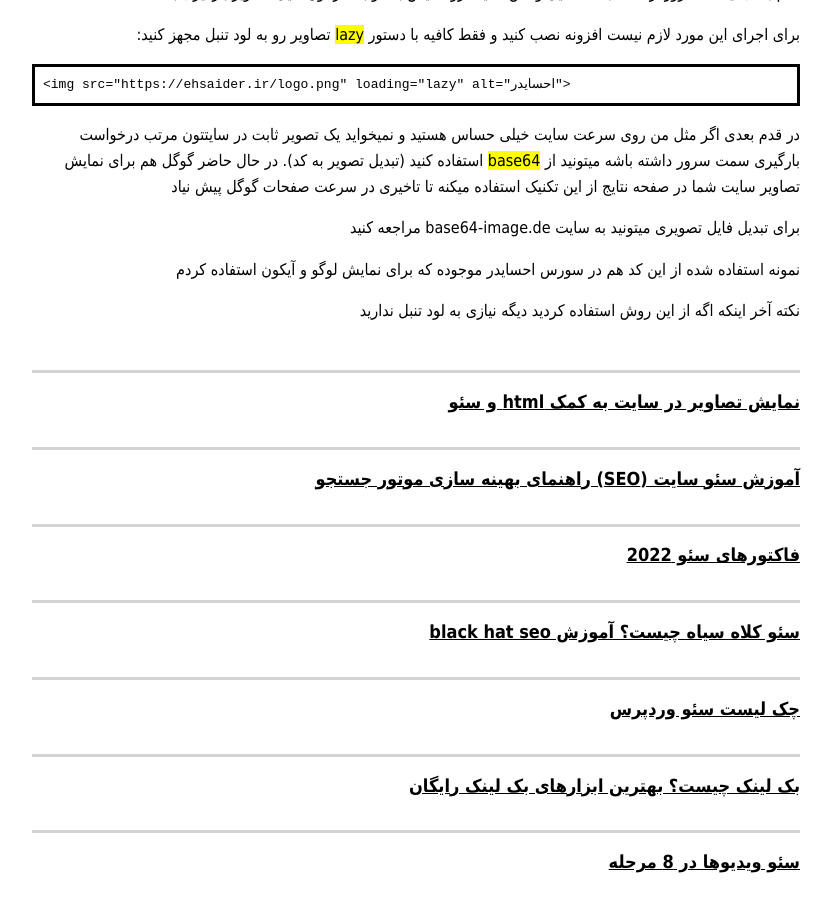
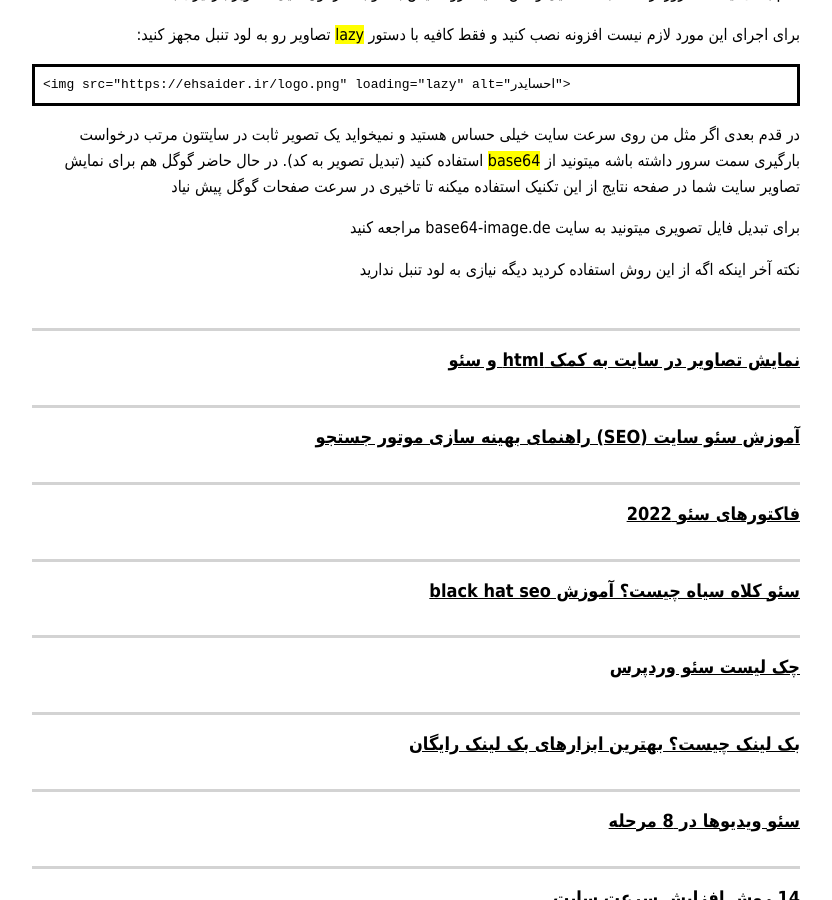
Before and after one commit to darkblog/darkblog.github.io, a Jekyll site: the page built from _posts/2022-7-20-1.md, in a window 1280 px wide and 900 px high, scrolled down 505 px. Shown: the whole window, without its empty margins (224-1056 px from the left). Built offline with Jekyll 4.4.1, drawn with Linux system fonts in a browser that asks for light colours.

Commit message:
Update 2022-7-20-1.md

```diff
--- a/_posts/2022-7-20-1.md
+++ b/_posts/2022-7-20-1.md
@@ -30,6 +30,4 @@ title: نمایش تصاویر در سایت به کمک html و سئو
 
 برای تبدیل فایل تصویری میتونید به سایت base64-image.de مراجعه کنید
 
-نمونه استفاده شده از این کد هم در سورس احسایدر موجوده که برای نمایش لوگو و آیکون استفاده کردم
-
 نکته آخر اینکه اگه از این روش استفاده کردید دیگه نیازی به لود تنبل ندارید
```
